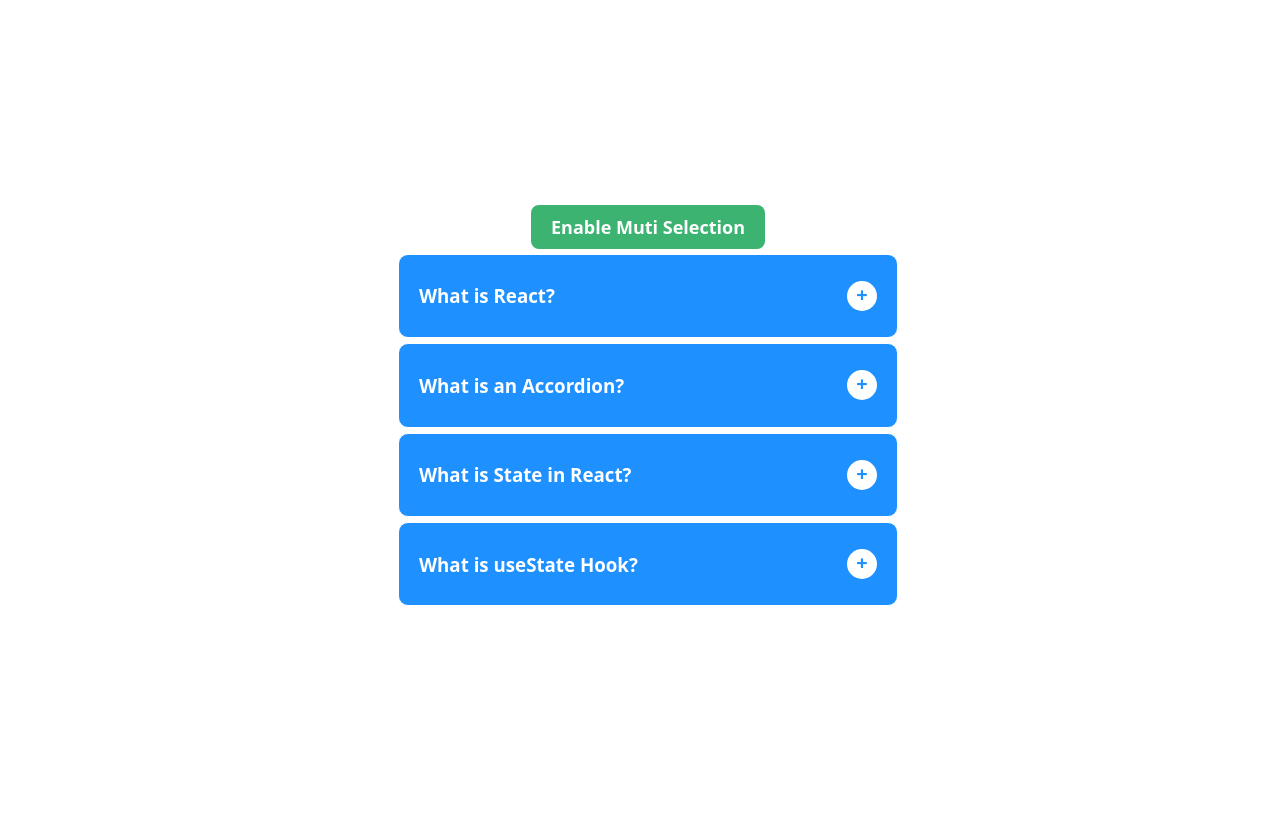
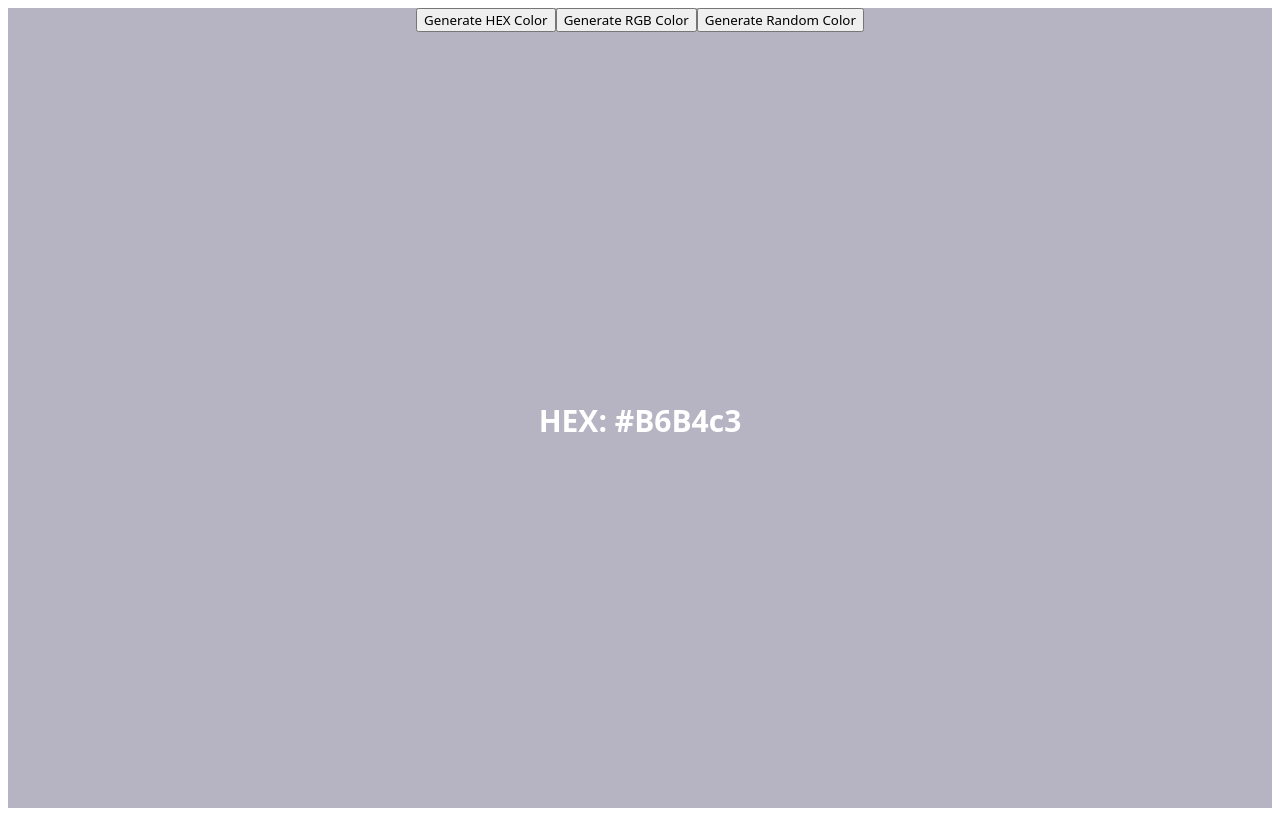
Before and after one commit to BharathSunkaraKumar/react_projects_2025, a React (Vite) app in the folder react-apps/: page / in a window 1280 px wide. Built offline with nearby package versions, Linux system fonts and the light colour scheme.

Commit message:
color random generator

```diff
--- a/react-apps/src/App.jsx
+++ b/react-apps/src/App.jsx
@@ -1,11 +1,13 @@
 import Accordion from "./components/accordion/Accordion"
+import RandomColor from "./components/random_color/RandomColor"
 
 
 function App() {
 
   return (
     <>
-      <Accordion/>
+      {/* <Accordion/> */}
+      <RandomColor/>
     </>
   )
 }
--- /dev/null
+++ b/react-apps/src/components/random_color/RandomColor.jsx
@@ -0,0 +1,87 @@
+import React, { useEffect, useState } from "react";
+
+const RandomColor = () => {
+  const [color, setColor] = useState("#000000");
+  const [generateColor, setGenerateColor] = useState("hex");
+
+  const handleRandom = (length) => {
+    return Math.floor(Math.random() * length);
+  };
+  const handleHexGenColor = () => {
+    let hexColor = "#";
+    let hex = [0, 1, 2, 3, 4, 5, 6, "A", "B", "c", "C", "E", "F"];
+    for (let i = 0; i < 6; i++) {
+      hexColor += hex[handleRandom(hex.length)];
+    }
+    setColor(`${hexColor}`);
+  };
+  console.log(color);
+  const handleRgbGenColor = () => {
+    console.log("rgb");
+    let R = handleRandom(256);
+    let G = handleRandom(256);
+    let B = handleRandom(256);
+
+    setColor(`rgb(${R},${G},${B})`);
+  };
+  useEffect(() => {
+    generateColor == "hex" ? handleHexGenColor() : handleRgbGenColor();
+  }, [generateColor]);
+  return (
+    <div
+      style={{
+        backgroundColor: color,
+        height: "100vh",
+
+        margin: "0px",
+        padding: "0px",
+        display: "flex",
+        flexDirection: "column",
+      }}
+    >
+      <div
+        style={{
+          display: "flex",
+          justifyContent: "center",
+        }}
+      >
+        <button
+          onClick={() => {
+            setGenerateColor("hex");
+          }}
+        >
+          Generate HEX Color
+        </button>
+        <button
+          onClick={() => {
+            setGenerateColor("rgb");
+          }}
+        >
+          Generate RGB Color
+        </button>
+        <button
+          onClick={
+            generateColor == "hex" ? handleHexGenColor : handleRgbGenColor
+          }
+        >
+          Generate Random Color
+        </button>
+      </div>
+      <div
+        style={{
+          color: "white",
+          display: "flex",
+          justifyContent: "center",
+          height: "100%",
+          alignItems: "center",
+          fontSize: "30px",
+          fontWeight: "bold",
+        }}
+      >
+        {generateColor == "hex" ? <p>HEX: {color}</p> : <p>RBG: {color}</p>}
+      </div>
+    </div>
+  );
+};
+
+export default RandomColor;
```
